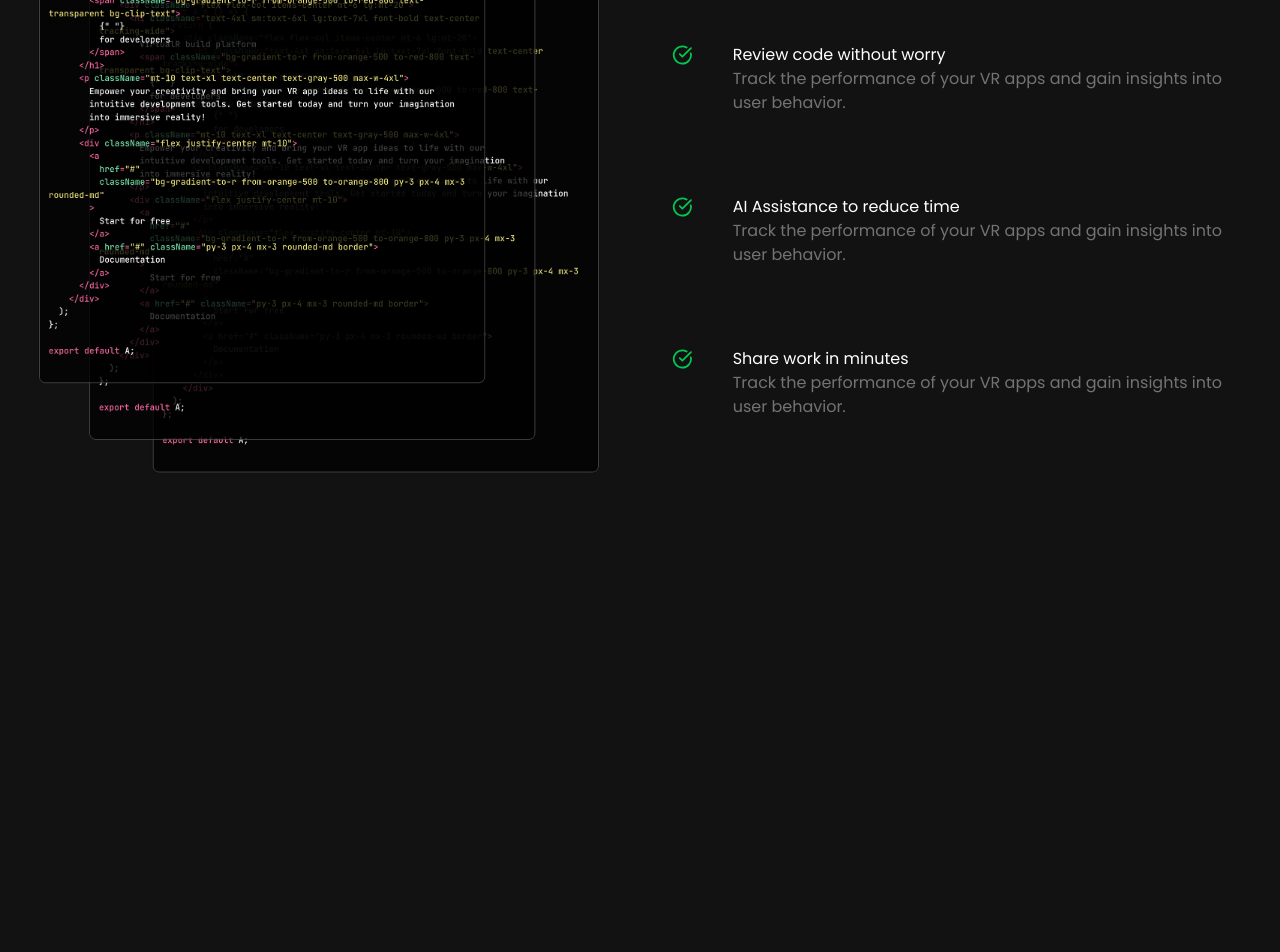
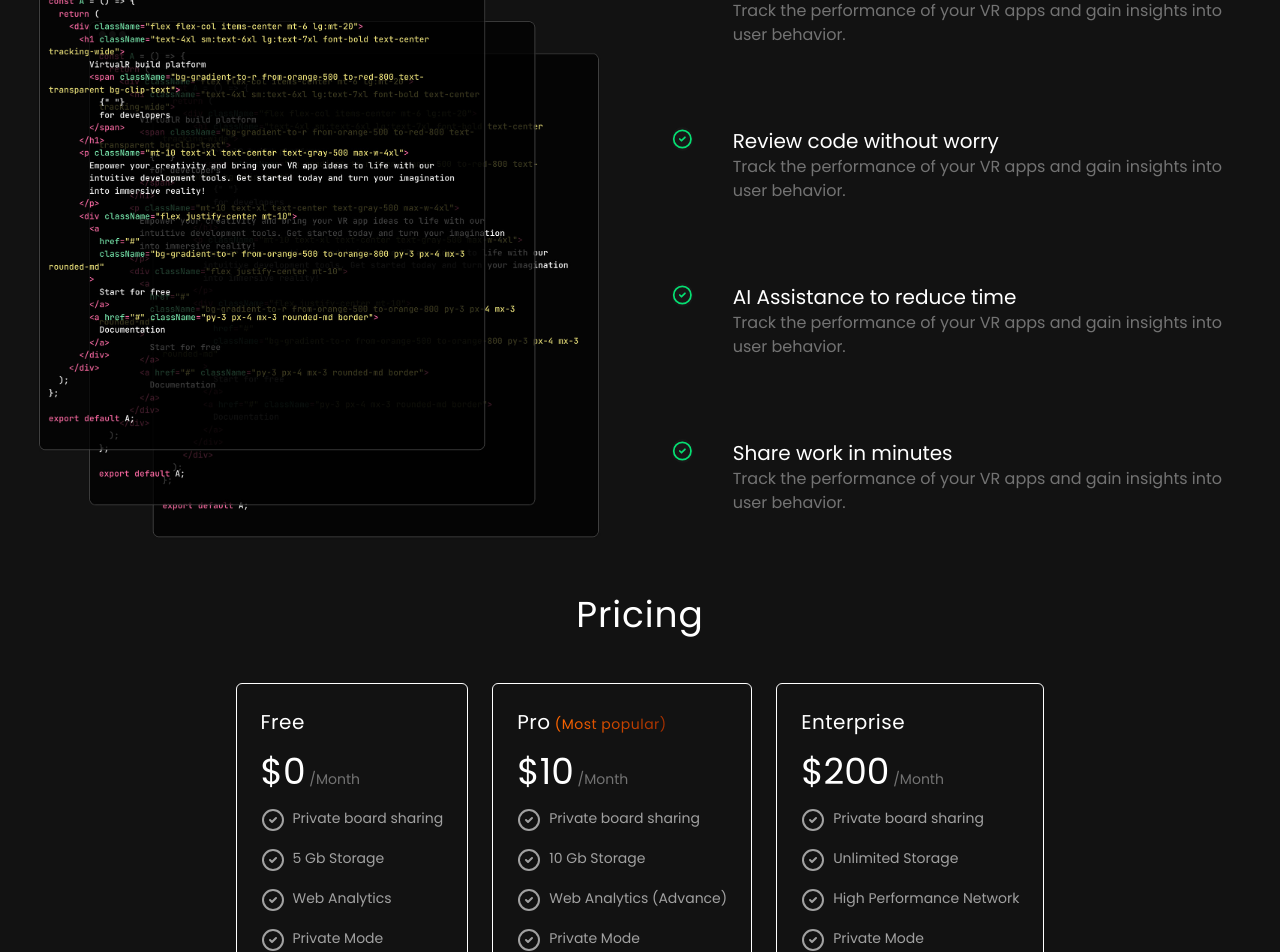
Before and after one commit to yazy7991/React-UI, a React (Vite) app: page / in a window 1280 px wide. Shown: the part 1680-2632 px from the top of the page. Before the commit the page ends 2179 px from the top, so only its background shows below. Built offline with nearby package versions, Linux system fonts and the light colour scheme.

Commit message:
Feat(Component): Add workflow content updated

```diff
--- /dev/null
+++ b/components/Pricing.jsx
@@ -0,0 +1,27 @@
+import React from 'react'
+import {pricingOptions} from '../src/constants/index.jsx'
+import PricingContent from './PricingContent.jsx'
+
+const Pricing = () => {
+  return (
+    <div className='flex flex-col items-center'>
+        <h1 className='text-4xl tracking-wide mb-12'>Pricing</h1>
+        <div className='flex flex-col lg:flex-row gap-6'>
+            {
+                pricingOptions.map((item,index)=>(
+                    <PricingContent key={index}
+                    title={item.title}
+                    price={item.price}
+                    features={item.features}
+
+                    />
+                ))
+            }
+
+        </div>
+
+    </div>
+  )
+}
+
+export default Pricing
--- /dev/null
+++ b/components/PricingContent.jsx
@@ -0,0 +1,34 @@
+import React from 'react'
+import { CheckCircle2 } from 'lucide-react'
+
+const PricingContent = ({title,price,features}) => {
+
+  return (
+    <div className='border rounded-md p-6'>
+        <div className='text-xl tracking-wide mb-4'>{title}
+            {(title === 'Pro')?<span
+            className='text-sm bg-gradient-to-r from-orange-500
+        to-orange-800 text-transparent bg-clip-text '> (Most popular)</span>:<span></span>}</div>
+        <div className='text-4xl mb-4'>
+            {price}
+            <span className='text-sm text-neutral-500'>{" "}/Month</span>
+        </div>
+        <div className='mb-10'>
+            {features.map((feature,index)=>(
+                <div className='flex mb-4 gap-2 text-neutral-400 text-sm' key={index}>
+                    <CheckCircle2 />
+                    <p>{feature}</p>
+
+                </div>
+
+            ))}
+        </div>
+        <div className='mb-4 w-full border rounded-md p-2 text-center cursor-pointer'>
+            <a href='#' className='border-neutral-400 text-neutral-400 text-lg' >Subscribe</a>
+        </div>
+
+    </div>
+  )
+}
+
+export default PricingContent
--- a/components/Workflow.jsx
+++ b/components/Workflow.jsx
@@ -5,16 +5,19 @@ import WorkflowContent from './WorkflowContent';
 
 const Workflow = () => {
   return (
-    <div className='flex flex-col items-center'>
-      <h1 className='text-2xl sm:text-4xl lg:text-5xl mb-4'>Accelerate your
+    <div className='flex flex-col items-center mt-20'>
+      <h1 className='text-2xl sm:text-4xl lg:text-5xl tracking-wide mb-4'>Accelerate your
         {" "}
         <span className='bg-gradient-to-r from-green-500
         to-green-800 text-transparent bg-clip-text'>codings workflow</span>
       </h1>
 
-      <div className='flex'>
-        <img className='w-1/2' src={codeImg} alt='This is an image of a code snippet' />
-        <div className='w-1/2'>
+      <div className='flex flex-col lg:flex-row'>
+        <div className='w-full lg:w-1/2' >
+          <img className="w-full block" src={codeImg} alt='This is an image of a code snippet' />
+        </div>
+
+        <div className='w-full lg:w-1/2'>
           {
             checklistItems.map((checkList,index)=>(
               <WorkflowContent key={index} title={checkList.title} desc={checkList.description}/>
--- a/components/WorkflowContent.jsx
+++ b/components/WorkflowContent.jsx
@@ -1,13 +1,13 @@
 import React from 'react';
-import { CheckCircle } from "lucide-react";
+import { CheckCircle2 } from "lucide-react";
 
 const WorkflowContent = ({title, desc}) => {
   return (
     <div className='flex gap-2 mt-6 mb-20'>
-        <CheckCircle className='text-green-500 mx-8' />
+        <CheckCircle2 className='text-green-400 mx-8 bg-neutral-900 rounded-full' />
         <div className='flex flex-col'>
-            <h2>{title}</h2>
-            <p className='text-neutral-500'>{desc}</p>
+            <h2 className='text-xl'>{title}</h2>
+            <p className='text-neutral-500 text-md'>{desc}</p>
         </div>
 
     </div>
--- a/src/App.jsx
+++ b/src/App.jsx
@@ -3,6 +3,7 @@ import Workflow from '../components/Workflow';
 import Navbar from '../components/Navbar';
 import Hero from '../components/Hero';
 import Feature from '../components/Feature';
+import Pricing from '../components/Pricing';
 
 const App = () => {
   return (
@@ -12,6 +13,7 @@ const App = () => {
         <Hero />
         <Feature />
         <Workflow />
+        <Pricing />
       </div>
 
     </>
```
